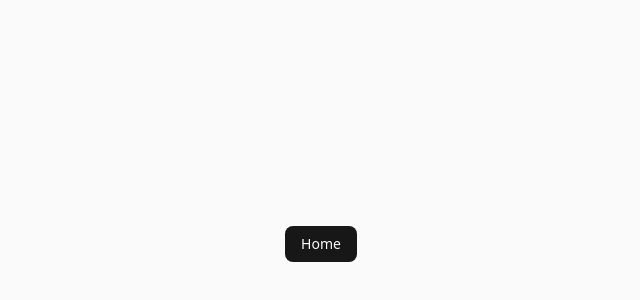
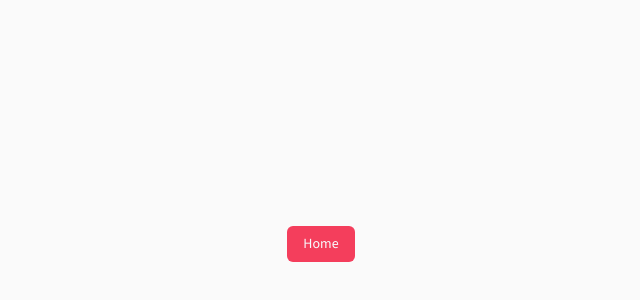
Before and after one commit to nima-azb/Sommaire, a Next.js app: page / in a window 1280 px wide. Shown: the part 156-456 px from the top of the page, without its empty margins (319-959 px from the left). Built offline with nearby package versions, Linux system fonts and the light colour scheme.

Commit message:
project setup

```diff
--- a/app/globals.css
+++ b/app/globals.css
@@ -1,128 +1,180 @@
 @import "tailwindcss";
-@import "tw-animate-css";
-@import "shadcn/tailwind.css";
 
 @custom-variant dark (&:is(.dark *));
 
-@theme inline {
-  --color-background: var(--background);
-  --color-foreground: var(--foreground);
-  --font-sans: var(--font-geist-sans);
-  --font-mono: var(--font-geist-mono);
-  --color-sidebar-ring: var(--sidebar-ring);
-  --color-sidebar-border: var(--sidebar-border);
-  --color-sidebar-accent-foreground: var(--sidebar-accent-foreground);
-  --color-sidebar-accent: var(--sidebar-accent);
-  --color-sidebar-primary-foreground: var(--sidebar-primary-foreground);
-  --color-sidebar-primary: var(--sidebar-primary);
-  --color-sidebar-foreground: var(--sidebar-foreground);
-  --color-sidebar: var(--sidebar);
-  --color-chart-5: var(--chart-5);
-  --color-chart-4: var(--chart-4);
-  --color-chart-3: var(--chart-3);
-  --color-chart-2: var(--chart-2);
-  --color-chart-1: var(--chart-1);
-  --color-ring: var(--ring);
-  --color-input: var(--input);
-  --color-border: var(--border);
-  --color-destructive: var(--destructive);
-  --color-accent-foreground: var(--accent-foreground);
-  --color-accent: var(--accent);
-  --color-muted-foreground: var(--muted-foreground);
-  --color-muted: var(--muted);
-  --color-secondary-foreground: var(--secondary-foreground);
-  --color-secondary: var(--secondary);
-  --color-primary-foreground: var(--primary-foreground);
-  --color-primary: var(--primary);
-  --color-popover-foreground: var(--popover-foreground);
-  --color-popover: var(--popover);
-  --color-card-foreground: var(--card-foreground);
-  --color-card: var(--card);
+@theme {
+  --font-sans:
+    var(--font-sans), ui-sans-serif, system-ui, sans-serif, "Apple Color Emoji",
+    "Segoe UI Emoji", "Segoe UI Symbol", "Noto Color Emoji";
+
+  --color-background: hsl(var(--background));
+  --color-foreground: hsl(var(--foreground));
+
+  --color-card: hsl(var(--card));
+  --color-card-foreground: hsl(var(--card-foreground));
+
+  --color-popover: hsl(var(--popover));
+  --color-popover-foreground: hsl(var(--popover-foreground));
+
+  --color-primary: hsl(var(--primary));
+  --color-primary-foreground: hsl(var(--primary-foreground));
+
+  --color-secondary: hsl(var(--secondary));
+  --color-secondary-foreground: hsl(var(--secondary-foreground));
+
+  --color-muted: hsl(var(--muted));
+  --color-muted-foreground: hsl(var(--muted-foreground));
+
+  --color-accent: hsl(var(--accent));
+  --color-accent-foreground: hsl(var(--accent-foreground));
+
+  --color-destructive: hsl(var(--destructive));
+  --color-destructive-foreground: hsl(var(--destructive-foreground));
+
+  --color-border: hsl(var(--border));
+  --color-input: hsl(var(--input));
+  --color-ring: hsl(var(--ring));
+
+  --color-chart-1: hsl(var(--chart-1));
+  --color-chart-2: hsl(var(--chart-2));
+  --color-chart-3: hsl(var(--chart-3));
+  --color-chart-4: hsl(var(--chart-4));
+  --color-chart-5: hsl(var(--chart-5));
+
+  --radius-lg: var(--radius);
+  --radius-md: calc(var(--radius) - 2px);
   --radius-sm: calc(var(--radius) - 4px);
-  --radius-md: calc(var(--radius) - 2px);
-  --radius-lg: var(--radius);
-  --radius-xl: calc(var(--radius) + 4px);
-  --radius-2xl: calc(var(--radius) + 8px);
-  --radius-3xl: calc(var(--radius) + 12px);
-  --radius-4xl: calc(var(--radius) + 16px);
 }
 
-:root {
-  --radius: 0.625rem;
-  --background: oklch(1 0 0);
-  --foreground: oklch(0.145 0 0);
-  --card: oklch(1 0 0);
-  --card-foreground: oklch(0.145 0 0);
-  --popover: oklch(1 0 0);
-  --popover-foreground: oklch(0.145 0 0);
-  --primary: oklch(0.205 0 0);
-  --primary-foreground: oklch(0.985 0 0);
-  --secondary: oklch(0.97 0 0);
-  --secondary-foreground: oklch(0.205 0 0);
-  --muted: oklch(0.97 0 0);
-  --muted-foreground: oklch(0.556 0 0);
-  --accent: oklch(0.97 0 0);
-  --accent-foreground: oklch(0.205 0 0);
-  --destructive: oklch(0.577 0.245 27.325);
-  --border: oklch(0.922 0 0);
-  --input: oklch(0.922 0 0);
-  --ring: oklch(0.708 0 0);
-  --chart-1: oklch(0.646 0.222 41.116);
-  --chart-2: oklch(0.6 0.118 184.704);
-  --chart-3: oklch(0.398 0.07 227.392);
-  --chart-4: oklch(0.828 0.189 84.429);
-  --chart-5: oklch(0.769 0.188 70.08);
-  --sidebar: oklch(0.985 0 0);
-  --sidebar-foreground: oklch(0.145 0 0);
-  --sidebar-primary: oklch(0.205 0 0);
-  --sidebar-primary-foreground: oklch(0.985 0 0);
-  --sidebar-accent: oklch(0.97 0 0);
-  --sidebar-accent-foreground: oklch(0.205 0 0);
-  --sidebar-border: oklch(0.922 0 0);
-  --sidebar-ring: oklch(0.708 0 0);
+/*
+  The default border color has changed to `currentColor` in Tailwind CSS v4,
+  so we've added these compatibility styles to make sure everything still
+  looks the same as it did with Tailwind CSS v3.
+
+  If we ever want to remove these styles, we need to add an explicit border
+  color utility to any element that depends on these defaults.
+*/
+@layer base {
+  *,
+  ::after,
+  ::before,
+  ::backdrop,
+  ::file-selector-button {
+    border-color: var(--color-gray-200, currentColor);
+  }
 }
 
-.dark {
-  --background: oklch(0.145 0 0);
-  --foreground: oklch(0.985 0 0);
-  --card: oklch(0.205 0 0);
-  --card-foreground: oklch(0.985 0 0);
-  --popover: oklch(0.205 0 0);
-  --popover-foreground: oklch(0.985 0 0);
-  --primary: oklch(0.922 0 0);
-  --primary-foreground: oklch(0.205 0 0);
-  --secondary: oklch(0.269 0 0);
-  --secondary-foreground: oklch(0.985 0 0);
-  --muted: oklch(0.269 0 0);
-  --muted-foreground: oklch(0.708 0 0);
-  --accent: oklch(0.269 0 0);
-  --accent-foreground: oklch(0.985 0 0);
-  --destructive: oklch(0.704 0.191 22.216);
-  --border: oklch(1 0 0 / 10%);
-  --input: oklch(1 0 0 / 15%);
-  --ring: oklch(0.556 0 0);
-  --chart-1: oklch(0.488 0.243 264.376);
-  --chart-2: oklch(0.696 0.17 162.48);
-  --chart-3: oklch(0.769 0.188 70.08);
-  --chart-4: oklch(0.627 0.265 303.9);
-  --chart-5: oklch(0.645 0.246 16.439);
-  --sidebar: oklch(0.205 0 0);
-  --sidebar-foreground: oklch(0.985 0 0);
-  --sidebar-primary: oklch(0.488 0.243 264.376);
-  --sidebar-primary-foreground: oklch(0.985 0 0);
-  --sidebar-accent: oklch(0.269 0 0);
-  --sidebar-accent-foreground: oklch(0.985 0 0);
-  --sidebar-border: oklch(1 0 0 / 10%);
-  --sidebar-ring: oklch(0.556 0 0);
+@layer utilities {
+  body {
+    font-family: Arial, Helvetica, sans-serif;
+  }
+}
+
+@layer base {
+  :root {
+    --background: 0 0% 100%;
+    --foreground: 222.2 84% 4.9%;
+    --card: 0 0% 100%;
+    --card-foreground: 222.2 84% 4.9%;
+    --popover: 0 0% 100%;
+    --popover-foreground: 222.2 84% 4.9%;
+    --primary: 350 89% 60%;
+    --primary-foreground: 210 40% 98%;
+    --secondary: 350 33% 96%;
+    --secondary-foreground: 350 89% 60%;
+    --muted: 350 33% 96%;
+    --muted-foreground: 215 25% 27%;
+    --accent: 350 33% 18%;
+    --accent-foreground: 350 89% 60%;
+    --destructive: 350 89% 50%;
+    --destructive-foreground: 210 40% 98%;
+    --border: 350 33% 90%;
+    --input: 350 33% 90%;
+    --ring: 350 89% 60%;
+    --radius: 0.5rem;
+    --chart-1: 12 76% 61%;
+    --chart-2: 173 58% 39%;
+    --chart-3: 197 37% 24%;
+    --chart-4: 43 74% 66%;
+    --chart-5: 27 87% 67%;
+  }
+
+  .dark {
+    --background: 222.2 84% 4.9%;
+    --foreground: 210 40% 98%;
+    --card: 222.2 84% 4.9%;
+    --card-foreground: 210 40% 98%;
+    --popover: 222.2 84% 4.9%;
+    --popover-foreground: 210 40% 98%;
+    --primary: 350 89% 60%;
+    --primary-foreground: 210 40% 98%;
+    --secondary: 350 33% 17.5%;
+    --secondary-foreground: 210 40% 98%;
+    --muted: 350 33% 17.5%;
+    --muted-foreground: 215 20.2% 65.1%;
+    --accent: 350 33% 25%;
+    --accent-foreground: 210 40% 98%;
+    --destructive: 350 89% 40%;
+    --destructive-foreground: 210 40% 98%;
+    --border: 350 33% 17.5%;
+    --input: 350 33% 17.5%;
+    --ring: 350 89% 60%;
+    --chart-1: 220 70% 50%;
+    --chart-2: 160 60% 45%;
+    --chart-3: 30 80% 55%;
+    --chart-4: 280 65% 60%;
+    --chart-5: 340 75% 55%;
+  }
 }
 
 @layer base {
   * {
-    @apply border-border outline-ring/50;
-    @apply border-border outline-ring/50;
+    @apply border-border;
   }
-  body {
-    @apply bg-background text-foreground;
-    @apply bg-background text-foreground;
+  h1 {
+    @apply text-4xl md:text-6xl xl:text-7xl font-bold;
+  }
+
+  h2 {
+    @apply text-xl lg:text-3xl font-medium;
+  }
+
+  h3 {
+    @apply text-2xl lg:text-4xl font-medium;
+  }
+
+  a {
+    @apply hover:cursor-pointer;
+  }
+
+  button {
+    @apply hover:cursor-pointer bg-rose-600 hover:bg-rose-700;
+  }
+
+  @keyframes gradient-x {
+    0%,
+    100% {
+      background-size: 200% 100%;
+      background-position: left center;
+    }
+    50% {
+      background-size: 200% 100%;
+      background-position: right center;
+    }
+  }
+
+  .animate-gradient-x {
+    animation: gradient-x 3s ease infinite;
   }
 }
+
+@utility container {
+  margin-inline: auto;
+  padding-inline: 2rem;
+  @media (width >= --theme(--breakpoint-sm)) {
+    max-width: none;
+  }
+  @media (width >= 1400px) {
+    max-width: 1400px;
+  }
+}
```
